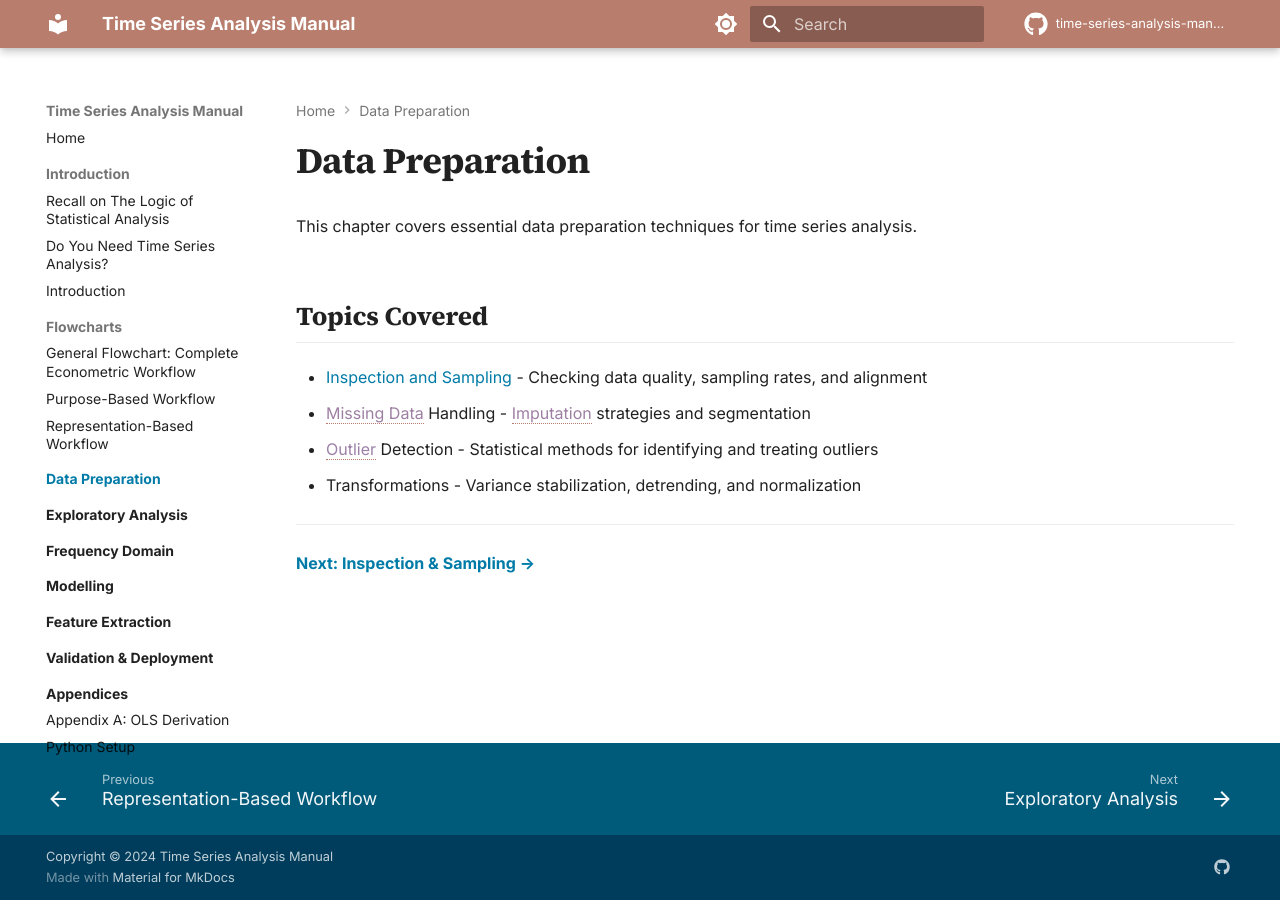
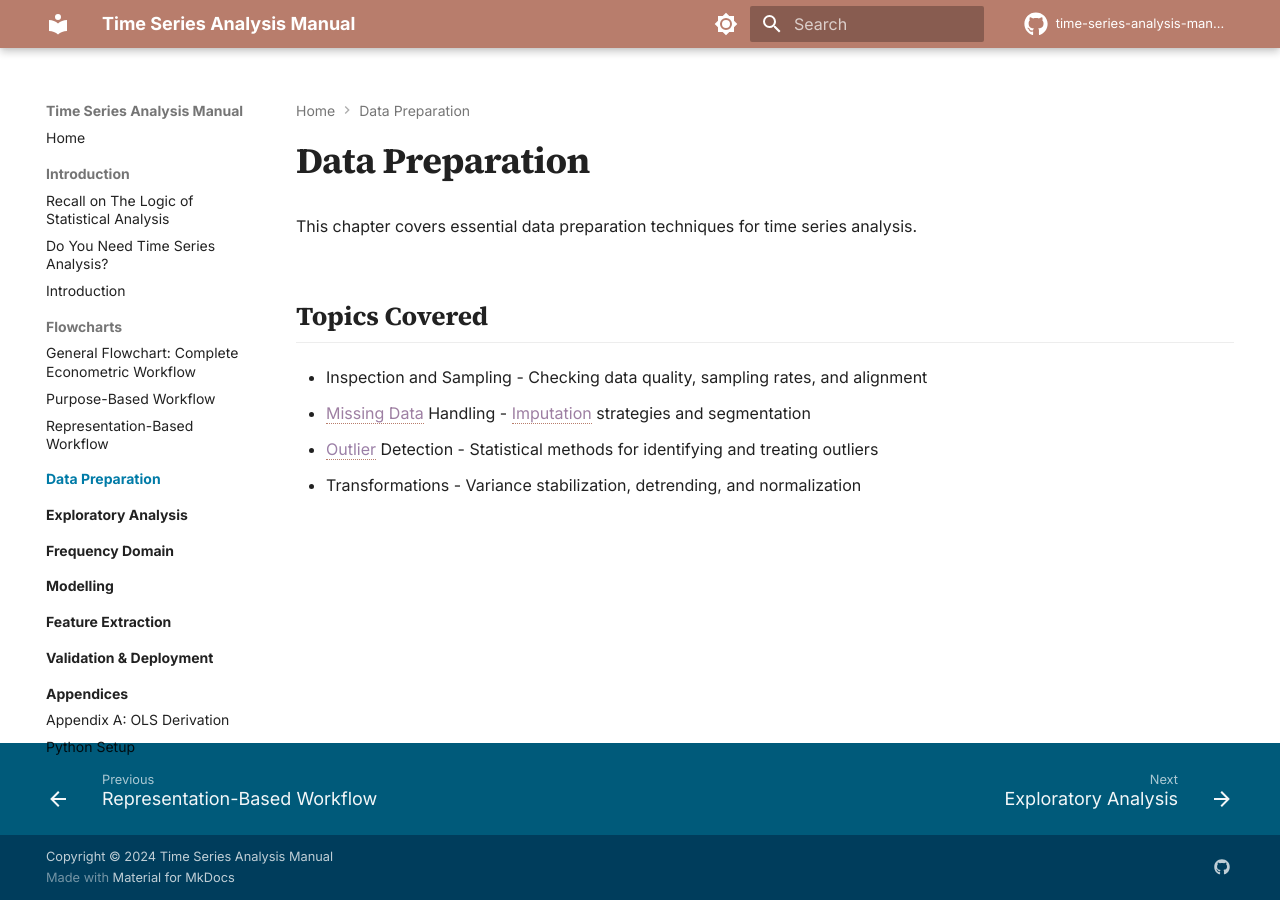
Before and after one commit to Shuxin-Y/time-series-analysis-manual, an MkDocs documentation site: the page built from docs/02-data-preparation/index.md, in a window 1280 px wide. Built offline with MkDocs 1.6.1 and Material for MkDocs 9.7.7, drawn with Linux system fonts in a browser that asks for light colours; comment, search, counter and statistics services are not loaded.

Commit message:
Fix broken internal links to enable strict build
Repaired 9 dead links that aborted mkdocs build --strict:
- Repoint "Contents" footers from ../README.md to the site home (../index.md)
- Drop links to the unwritten inspection-and-sampling subpage
- Remove references to nonexistent Appendix D in the Python setup appendix
- Correct master-flowchart link from flowchart.md to 01-general-flowchart.md
- Fix double-dash anchors on the home page to match heading slugs

Co-Authored-By: Claude Opus 4.8 (1M context) <noreply@anthropic.com>

```diff
--- a/docs/02-data-preparation/index.md
+++ b/docs/02-data-preparation/index.md
@@ -4,11 +4,7 @@ This chapter covers essential data preparation techniques for time series analys
 
 ## Topics Covered
 
-- [Inspection and Sampling](01-inspection-and-sampling.md) - Checking data quality, sampling rates, and alignment
+- Inspection and Sampling - Checking data quality, sampling rates, and alignment
 - Missing Data Handling - Imputation strategies and segmentation
 - Outlier Detection - Statistical methods for identifying and treating outliers
 - Transformations - Variance stabilization, detrending, and normalization
-
----
-
-**[Next: Inspection & Sampling →](01-inspection-and-sampling.md)**
```
Also changed, not shown: docs/01-master-flowchart/01-general-flowchart.md (+1 -1 lines), docs/01-master-flowchart/02-purpose-workflow.md (+1 -1 lines), docs/01-master-flowchart/03-representation-workflow.md (+1 -1 lines), docs/appendices/C-python-environment-setup.md (+3 -3 lines), docs/index.md (+2 -2 lines).
